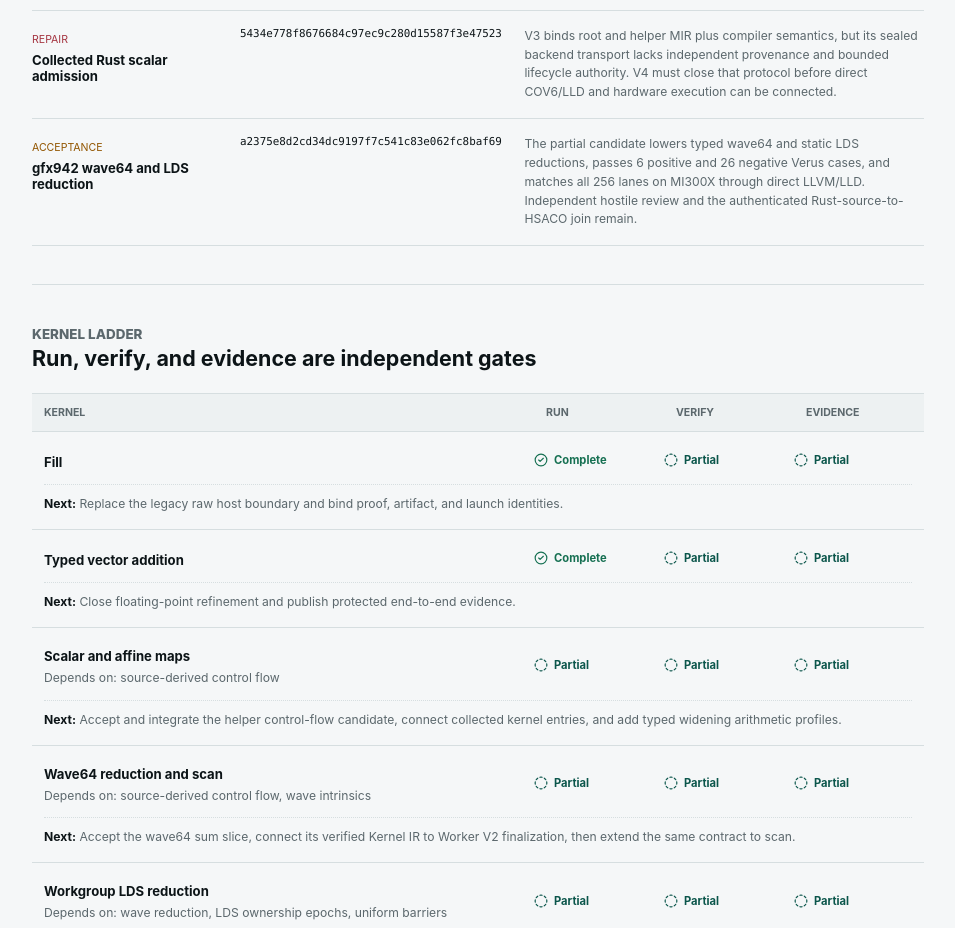
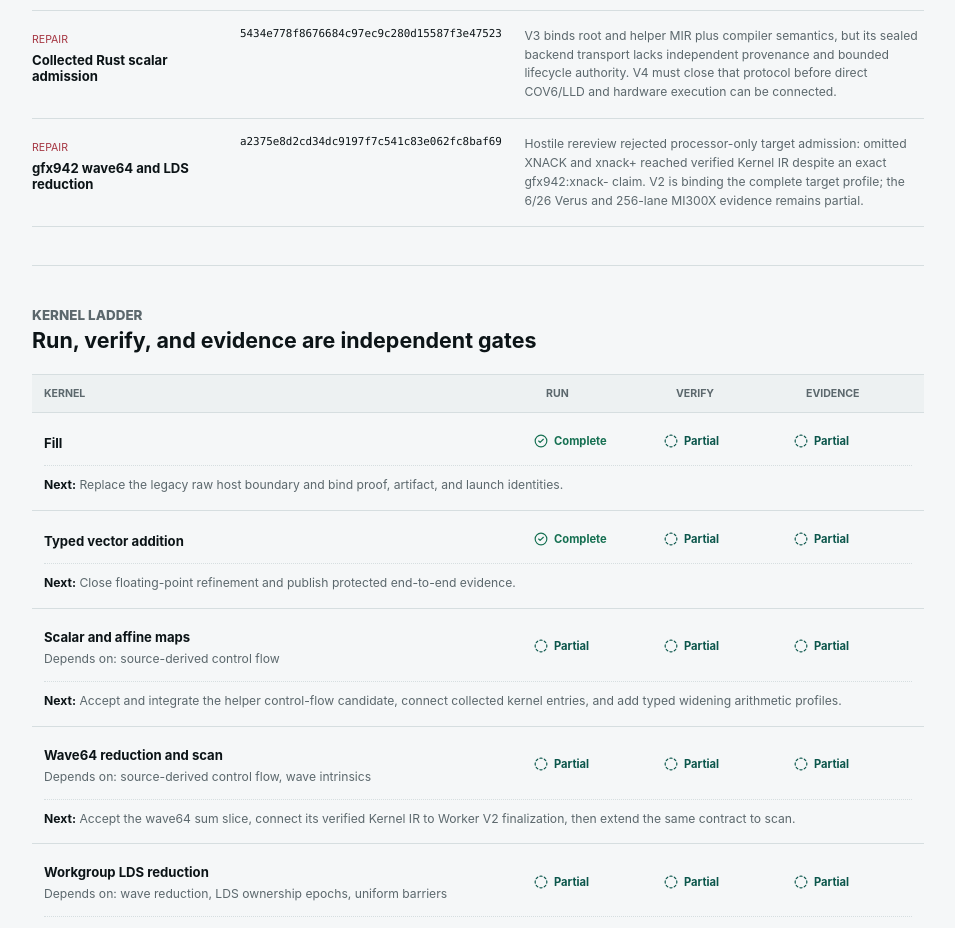
Before and after one commit to harsh-nod/fe2o3-kernels, a React (Vite) app: page /#/status in a window 1280 px wide. Shown: the part 1100-2028 px from the top of the page, without its empty margins (312-1267 px from the left). Built offline with nearby package versions, Linux system fonts and the light colour scheme.

Commit message:
Record wave LDS target rejection

```diff
--- a/src/content/progress.ts
+++ b/src/content/progress.ts
@@ -76,9 +76,9 @@ export const developmentCheckpoints: DevelopmentCheckpoint[] = [
   {
     name: "gfx942 wave64 and LDS reduction",
     commit: "a2375e8d2cd34dc9197f7c541c83e062fc8baf69",
-    state: "acceptance",
+    state: "repair",
     detail:
-      "The partial candidate lowers typed wave64 and static LDS reductions, passes 6 positive and 26 negative Verus cases, and matches all 256 lanes on MI300X through direct LLVM/LLD. Independent hostile review and the authenticated Rust-source-to-HSACO join remain.",
+      "Hostile rereview rejected processor-only target admission: omitted XNACK and xnack+ reached verified Kernel IR despite an exact gfx942:xnack- claim. V2 is binding the complete target profile; the 6/26 Verus and 256-lane MI300X evidence remains partial.",
   },
 ];
 
```
